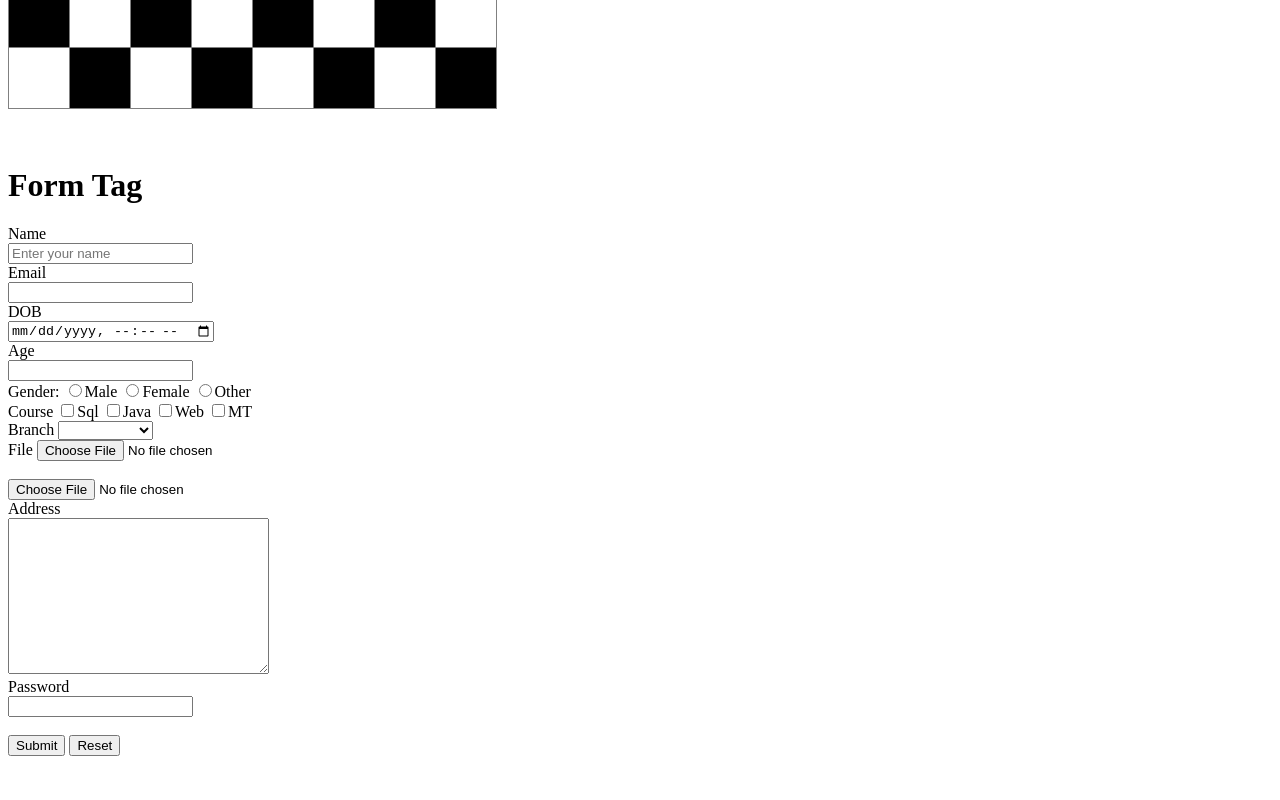
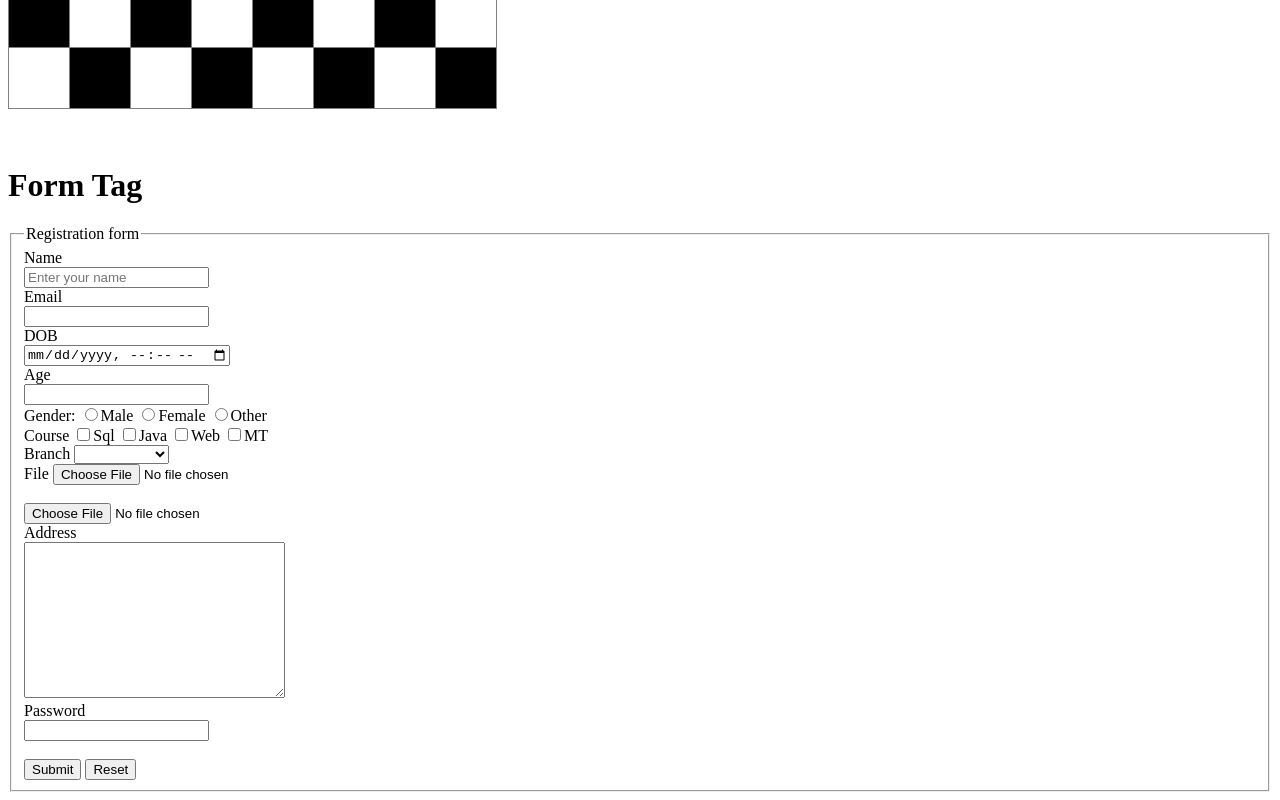
Before and after one commit to ABHIJITSHENDE1/Kantara, a plain HTML site: page index.htm in a window 1280 px wide. Shown: the part 4208-5008 px from the top of the page. Before the commit the page ends 4972 px from the top, so only its background shows below. Drawn offline with Linux system fonts and the light colour scheme.

Commit message:
Updated form

```diff
--- a/index.htm
+++ b/index.htm
@@ -256,6 +256,8 @@
 
     <h1>Form Tag</h1>
 
+<fieldset>
+    <legend>Registration form</legend>
     <form action="#" method="get">
         <label for="name">Name</label>
         <br>
@@ -312,6 +314,7 @@
         <input type="submit" value="Submit">
         <input type="reset" value="Reset">
        </form>
+</fieldset>
 
 
 
```
Lines whose indentation alone changed are shown as unchanged.
